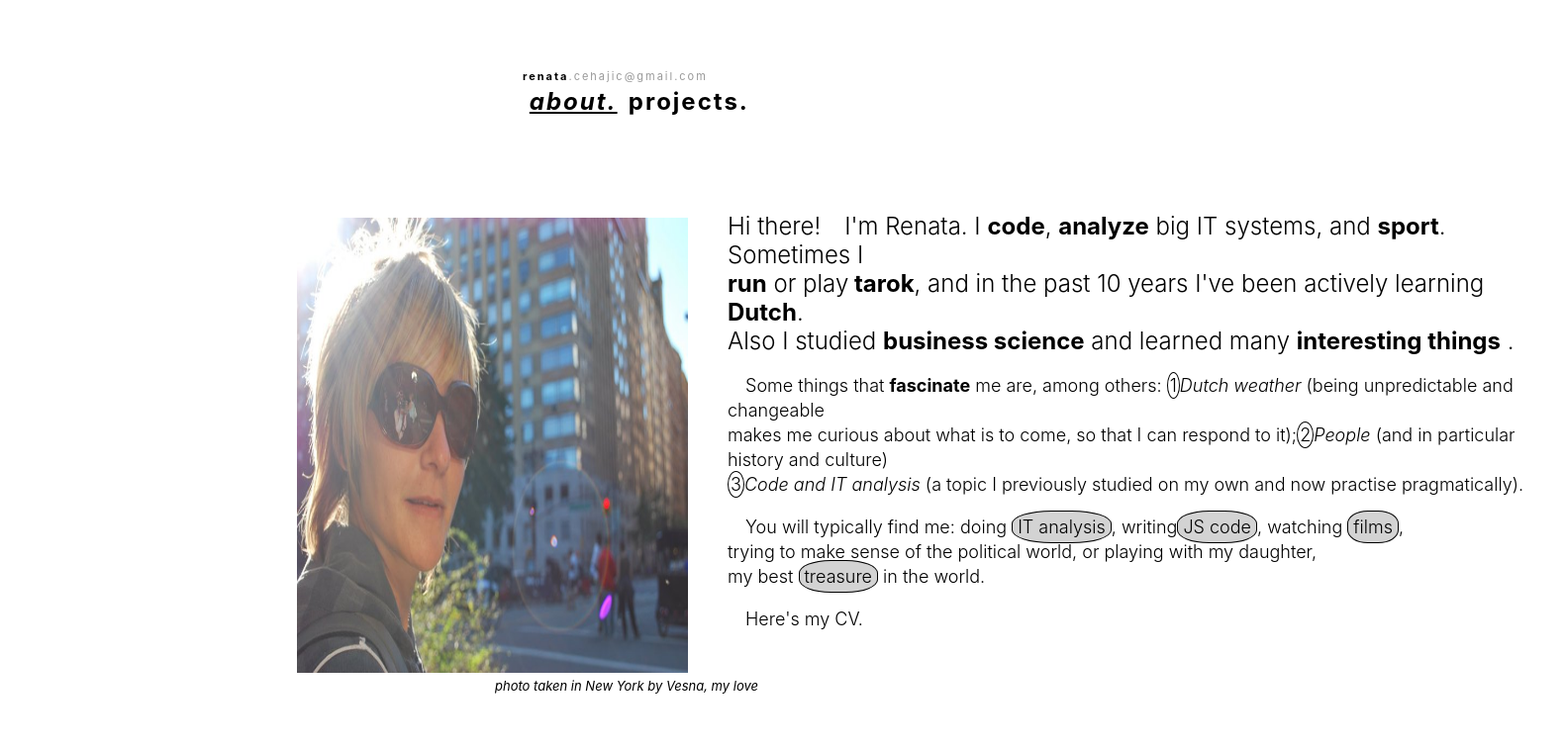
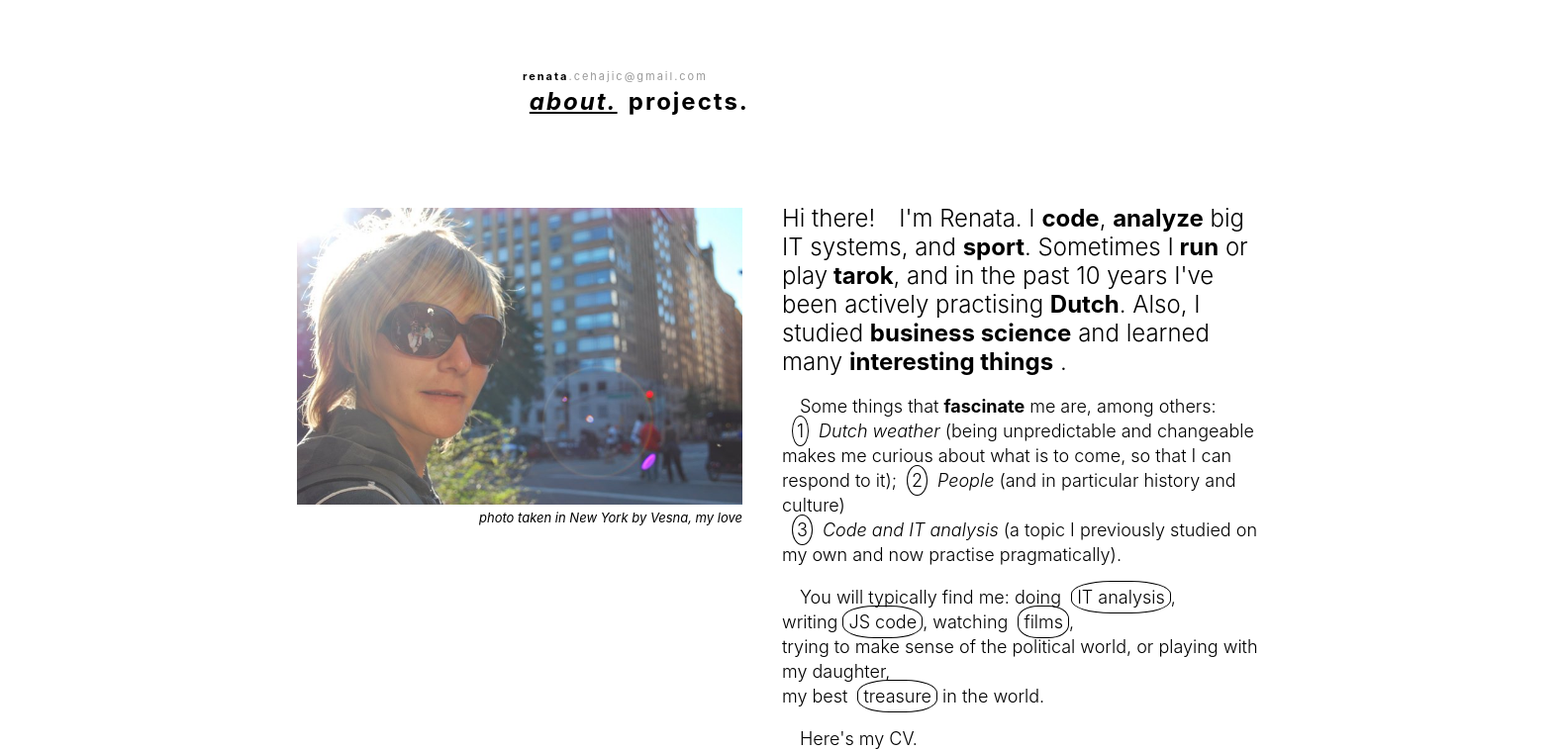
Before and after one commit to RenataCehajic/nextjs-rc-website, a Next.js app: page / in a window 1280 px wide. Shown: the top 759 px of the page at 99% size, 1580 px wide, since content can reach past the window. Built offline with nearby package versions, Linux system fonts and the light colour scheme.

Commit message:
Adding flexbox features

```diff
--- a/pages/HomePage.module.css
+++ b/pages/HomePage.module.css
@@ -1,48 +1,63 @@
 .main {
   display: flex;
-  width: 100%;
+  flex-wrap: wrap;
   margin-left: 300px;
 }
 
 .image {
   display: flex;
-  margin-right: 40px;
-  margin-top: 70px;
+  margin-top: 60px;
+  max-width: 50%;
+  max-height: 50%;
+  flex-direction: column;
 }
 
-.intro {
+.introduction {
   display: flex;
-  max-width: 100%;
+  max-width: 50%;
+  max-height: 50%;
   font-size: 24px;
-  margin-top: 40px;
+  margin-top: 32px;
   font-weight: 300;
+  margin-left: 40px;
 }
 
 .vesna {
+  display: flex;
   font-style: italic;
   font-size: 13px;
-  margin-left: 500px;
+  justify-content: flex-end;
   margin-top: 5px;
+  flex-wrap: wrap;
 }
 
 .item {
   border-radius: 50%;
   border: solid 0.5px black;
-  padding: 2px;
+  padding: 4px;
+  margin: 0 10px;
+}
+
+.item:hover {
+  background-color: #cccccc;
 }
 
 .em {
   font-style: italic;
 }
 
-.fascinate {
+.personal {
   font-size: 18px;
   line-height: 25px;
 }
 
 .item2 {
   border: solid 0.5px black;
-  background-color: lightgray;
   border-radius: 40%;
   padding: 5px;
+  margin-left: 5px;
 }
+
+.item2:hover {
+  background-color: #cccccc;
+}
--- a/pages/index.js
+++ b/pages/index.js
@@ -13,8 +13,11 @@ function HomePage() {
       <div className={classes.main}>
         <div className={classes.image}>
           <Image src={image} alt="RenatasFB" width="450" height="300" />
+          <p className={classes.vesna}>
+            photo taken in New York by Vesna, my love
+          </p>
         </div>
-        <div className={classes.intro}>
+        <div className={classes.introduction}>
           <p>
             Hi there!&emsp;I'm Renata. I{" "}
             <a className="link" href="https://www.wearetheguild.net/">
@@ -30,11 +33,10 @@ function HomePage() {
                 <strong>sport</strong>
               </a>
             </Link>
-            . Sometimes I{" "}
-            <div>
+            . Sometimes I
             <Link href="https://hardlopenamsterdam.nl/">
               <a className="link">
-                  <strong>run</strong>
+                <strong> run</strong>
               </a>
             </Link>{" "}
             or{" "}
@@ -48,10 +50,9 @@ function HomePage() {
               className="link"
               href="https://www.languagepartners.nl/blog/nederlands-nt2/10-interesting-facts-about-the-dutch-language/"
             >
-                learning <strong>Dutch</strong>.
-              </a>
-            </div>
-            Also I studied{" "}
+              practising <strong>Dutch</strong>.
+            </a>{" "}
+            Also, I studied{" "}
             <a
               className="link"
               href="https://vu.nl/nl/onderwijs/master/business-administration"
@@ -66,7 +67,7 @@ function HomePage() {
               <strong>interesting things</strong>
             </a>{" "}
             .
-            <p className={classes.fascinate}>
+            <p className={classes.personal}>
               {" "}
               &emsp;Some things that <strong>fascinate</strong> me are, among
               others: <item className={classes.item}>1</item>
@@ -80,7 +81,7 @@ function HomePage() {
               <em>Code and IT analysis</em> (a topic I previously studied on my
               own and now practise pragmatically).
             </p>
-            <p className={classes.fascinate}>
+            <p className={classes.personal}>
               {" "}
               &emsp;You will typically find me: doing{" "}
               <item className={classes.item2}>IT analysis</item>, writing
@@ -90,12 +91,9 @@ function HomePage() {
               daughter, <br /> my best{" "}
               <item className={classes.item2}>treasure</item> in the world.
             </p>
-            <p className={classes.fascinate}> &emsp;Here's my CV.</p>
+            <p className={classes.personal}> &emsp;Here's my CV.</p>
           </p>
         </div>
-      </div>
-      <div className={classes.vesna}>
-        photo taken in New York by Vesna, my love
       </div>
     </Fragment>
   );
```
Lines whose indentation alone changed are shown as unchanged.
